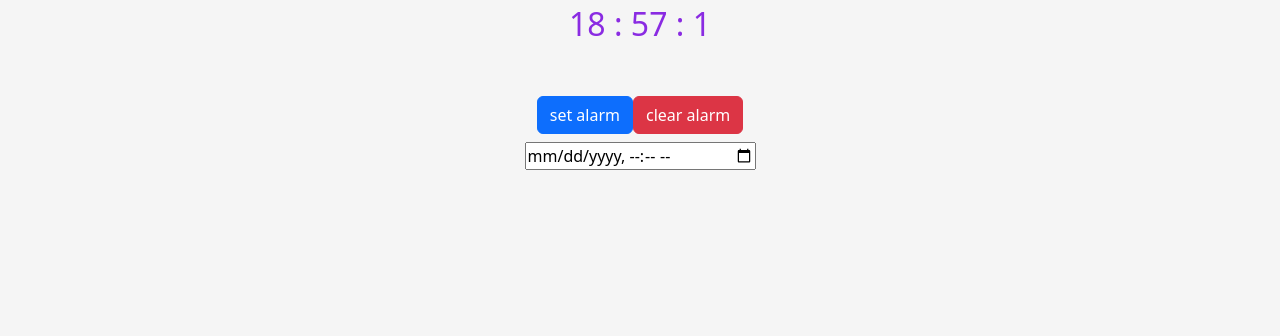
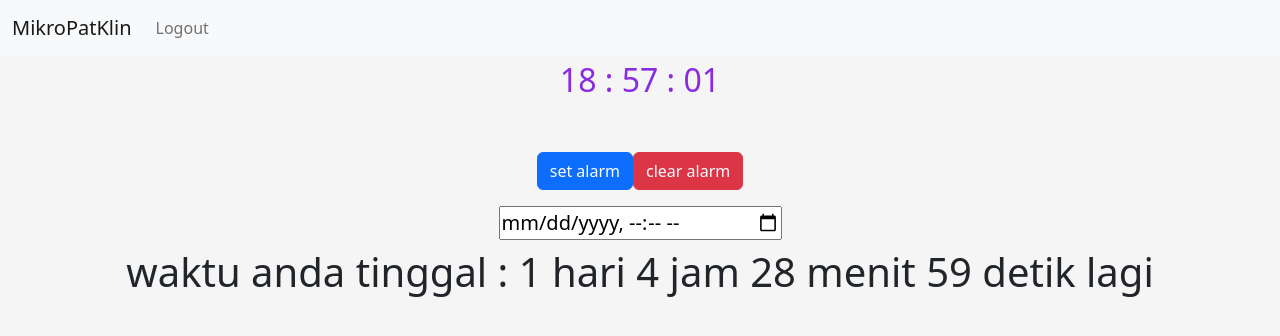
Before and after one commit to SEMBADAAYUMI/alarmTat, a plain HTML site: page index.html in a window 1280 px wide. Drawn offline with nearby package versions, Linux system fonts and the light colour scheme.

Commit message:
menambahkan nav-bar

```diff
--- a/index.html
+++ b/index.html
@@ -9,6 +9,24 @@
     <title>Document</title>
   </head>
   <body>
+    <nav class="navbar navbar-expand-lg navbar-light bg-light">
+      <div class="container-fluid">
+        <a class="navbar-brand" href="#">MikroPatKlin</a>
+        <button class="navbar-toggler" type="button" data-bs-toggle="collapse" data-bs-target="#navbarNav" aria-controls="navbarNav" aria-expanded="false" aria-label="Toggle navigation">
+          <span class="navbar-toggler-icon"></span>
+        </button>
+        <div class="collapse navbar-collapse" id="navbarNav">
+          <ul class="navbar-nav">
+            <!-- <li class="nav-item">
+              <a class="nav-link active" aria-current="page" href="#">Home</a>
+            </li> -->
+            <li class="nav-item">
+              <a class="nav-link" href="#">Logout</a>
+            </li>
+          </ul>
+        </div>
+      </div>
+    </nav>
     <section>
       <div id="clock"></div>
 
@@ -17,11 +35,11 @@
         <button onclick="clearAlarm()" class="button clear-alarm btn btn-danger mt-5">clear alarm</button>
       </div>
 
-      <div class="container d-flex justify-content-center align-items-center mt-2">
+      <div class="container d-flex justify-content-center align-items-center mt-2 form-control-lg">
         <input onchange="setAlarmTime(this.value)" type="datetime-local" name="alarmTime" />
       </div>
     </section>
-    <!-- <h1 id="teks" class="container d-flex justify-content-center align-self-center min-vh-50">waktu ujian</h1> -->
+    <h1 id="teks" class="container d-flex justify-content-center align-self-center min-vh-50">waktu ujian</h1>
 
     <script src="index.js"></script>
     <script src="https://cdn.jsdelivr.net/npm/bootstrap@5.0.2/dist/js/bootstrap.bundle.min.js"></script>
--- a/index.js
+++ b/index.js
@@ -1,15 +1,21 @@
 const display = document.getElementById("clock");
-const audio = new Audio('./files/belKlakson.mp3');
+const audio = new Audio("./files/belKlakson.mp3");
 audio.loop = true;
 let alarmTime = null;
 let alarmTimeout = null;
 
 function updateTime() {
   const date = new Date();
-  const hour = date.getHours();
-  const minutes = date.getMinutes();
-  const seconds = date.getSeconds();
+  const hour = formatTime(date.getHours());
+  const minutes = formatTime(date.getMinutes());
+  const seconds = formatTime(date.getSeconds());
   display.innerText = `${hour} : ${minutes} : ${seconds}`;
+}
+function formatTime(time) {
+  if (time < 10) {
+    return "0" + time;
+  }
+  return time;
 }
 setInterval(updateTime, 1000);
 
@@ -21,7 +27,6 @@ function setAlarm() {
     const current = new Date();
     const timeToAlarm = new Date(alarmTime);
 
-
     if (timeToAlarm > current) {
       const timeOut = timeToAlarm.getTime() - current.getTime();
       alarmTimeout = setTimeout(() => audio.play(), timeOut);
@@ -32,27 +37,25 @@ function setAlarm() {
 
 function clearAlarm() {
   audio.pause();
-  if(alarmTimeout) {
+  if (alarmTimeout) {
     clearTimeout(alarmTimeout);
-    alert('alarm cleared');
+    alert("alarm cleared");
   }
 }
 
-// let tanggalTujuan = new Date("Aug 18, 2022 14:26:00").getTime();
-
-
-// const hitungMundur = setInterval(function () {
-//   const sekarang = new Date().getTime();
-//   const selisih = tanggalTujuan - sekarang;
-//   const hari = ~~(selisih / (1000 * 60 * 60 * 24));
-//   const jam = ~~((selisih % (1000 * 60 * 60 * 24)) / (1000 * 60 * 60));
-//   const menit = ~~((selisih % (1000 * 60 * 60)) / (1000 * 60));
-//   const detik = ~~((selisih % (1000 * 60)) / 1000);
-//   const tex = document.getElementById("teks");
-//   tex.innerHTML = "waktu anda tinggal : " + hari + " hari " + jam + " jam " + menit + " menit " + detik + " detik lagi";
-//   if (selisih < 0) {
-//     clearInterval(hitungMundur);
-//     alert("waktu habis");
-//     tex.innerHTML = "waktu habis";
-//   }
-// }, 1000);
+const tanggalTujuan = new Date("Aug 19, 2022 23:26:00").getTime();
+const hitungMundur = setInterval(function () {
+  const sekarang = new Date().getTime();
+  const selisih = tanggalTujuan - sekarang;
+  const hari = ~~(selisih / (1000 * 60 * 60 * 24));
+  const jam = ~~((selisih % (1000 * 60 * 60 * 24)) / (1000 * 60 * 60));
+  const menit = ~~((selisih % (1000 * 60 * 60)) / (1000 * 60));
+  const detik = ~~((selisih % (1000 * 60)) / 1000);
+  const tex = document.getElementById("teks");
+  tex.innerHTML = "waktu anda tinggal : " + hari + " hari " + jam + " jam " + menit + " menit " + detik + " detik lagi";
+  if (selisih < 0) {
+    clearInterval(hitungMundur);
+    alert("waktu habis");
+    tex.innerHTML = "waktu habis";
+  }
+}, 1000);
```
